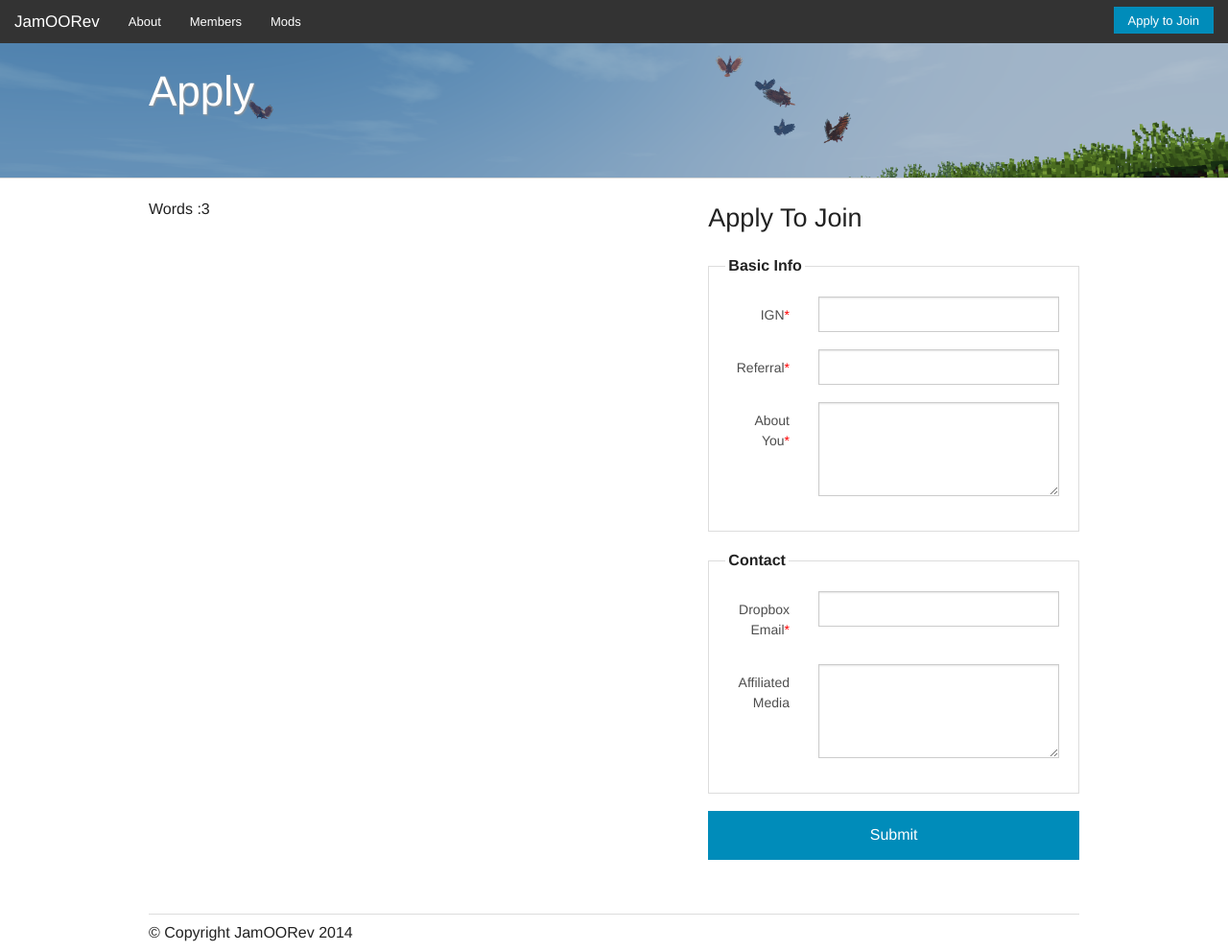
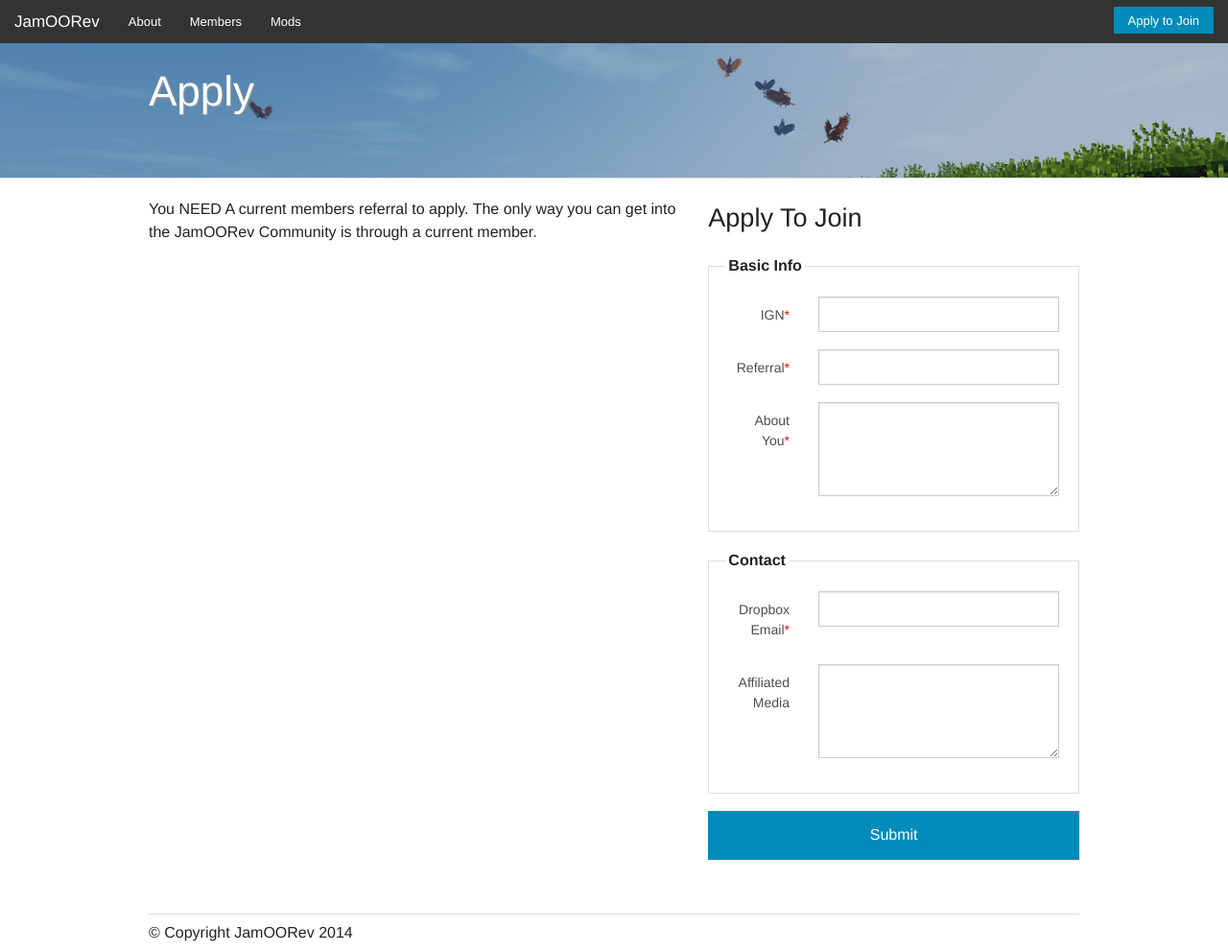
Before and after one commit to JamOORev/Website, a Jekyll site: the page built from apply.html, in a window 1280 px wide and 992 px high. Shown: the whole window at 96% size. Built offline with Jekyll 4.4.1, drawn with Linux system fonts in a browser that asks for light colours.

Commit message:
recommit cuz hawks r newb

```diff
--- a/apply.html
+++ b/apply.html
@@ -4,7 +4,7 @@ title: Apply
 ---
 <div class="row">
 	<div class="medium-6 large-7 columns">
-		Words :3
+		You NEED A current members referral to apply. The only way you can get into the JamOORev Community is through a current member.
 	</div>
 	<div class="medium-6 large-5 columns">
 		<h3>Apply To Join</h3>
```
